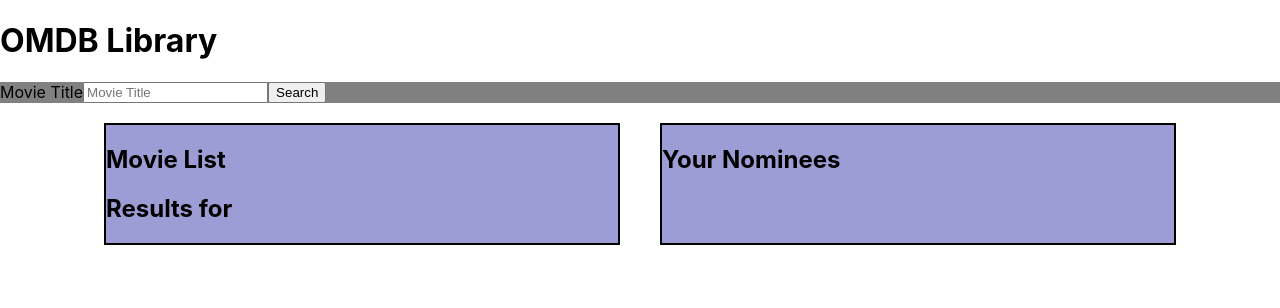
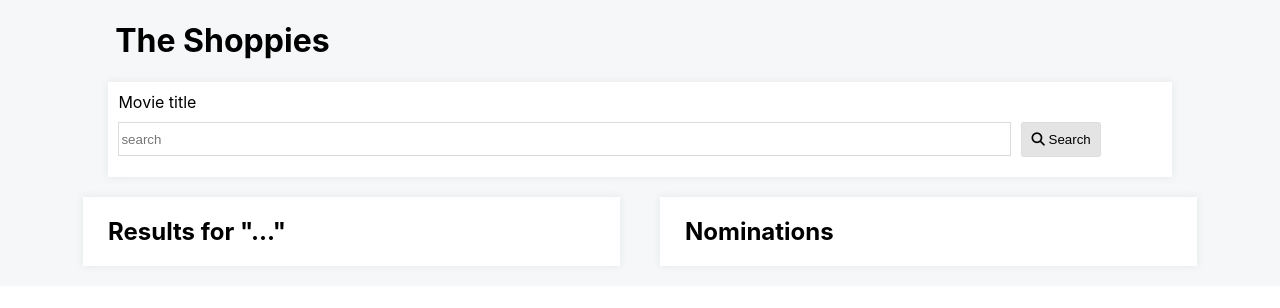
Before and after one commit to ghudachek/TheShoppies, a React (Create React App) app in the folder client/: page / in a window 1280 px wide. Shown: the top 308 px of the page. Built offline with nearby package versions, Linux system fonts and the light colour scheme.

Commit message:
mvp reached

```diff
--- a/client/public/index.html
+++ b/client/public/index.html
@@ -3,6 +3,7 @@
   <head>
     <meta charset="utf-8" />
     <link rel="icon" href="%PUBLIC_URL%/favicon.ico" />
+    <script src="https://kit.fontawesome.com/df3c347382.js" crossorigin="anonymous"></script>
     <meta name="viewport" content="width=device-width, initial-scale=1" />
     <meta name="theme-color" content="#000000" />
     <meta
--- a/client/src/App.css
+++ b/client/src/App.css
@@ -1,8 +1,14 @@
 .App {
   display: flex;
   flex-direction: column;
+  text-align: center;
+
+  background-color: #f5f7f8;
 }
-
+#shoppies {
+  text-align: left;
+  margin-left: 9vw;
+}
 .box {
   display: flex;
   justify-content: center;
@@ -12,10 +18,38 @@
 .movie-list {
   min-width: 40vw;
   margin: 20px;
-  background: rgb(157, 157, 214);
-  border: 2px solid black;
+  background: white;
+  box-shadow: 0px 0px 8px #e5e6e9;
+  text-align: left;
+  padding-left: 25px;
 }
+
 .search-section {
-  display: flex;
-  background-color: grey;
+  display: block;
+  width: 81.5vw;
+  background-color: white;
+  align-self: center;
+  padding: 10px;
+  text-align: left;
+  box-shadow: 0px 0px 8px #e5e6e9;
 }
+.label-search {
+  text-align: left;
+}
+.search-section input {
+  width: 85%;
+  height: 30px;
+  border: 1px solid #d8dce0;
+}
+button {
+  margin: 10px;
+  min-height: 35px;
+  min-width: 80px;
+  border-radius: 3px;
+  background-color: rgba(224, 224, 224, 0.849);
+  border: 1px solid rgba(216, 218, 219, 0.671);
+}
+button:hover {
+  background-color: rgba(253, 253, 253, 0.849);
+  cursor: pointer;
+}
--- a/client/src/App.js
+++ b/client/src/App.js
@@ -4,7 +4,7 @@
 function App() {
   return (
     <div className="App">
-      <h1>OMDB Library</h1>
+      <h1 id="shoppies">The Shoppies</h1>
       <GetMovies />
     </div>
   );
--- a/client/src/MovieList/GetMovies.jsx
+++ b/client/src/MovieList/GetMovies.jsx
@@ -41,8 +41,12 @@
   return (
     <>
       <div className="search-section">
-        <label htmlFor="input">Movie Title</label>
-        <input type="text" className="input" placeholder="Movie Title" />
+        <label className="label-search" htmlFor="input">
+          Movie title
+        </label>
+        <br />
+        <input type="text" className="input" placeholder="search" />
+
         <button
           className="search"
           onClick={(e) => {
@@ -51,13 +55,12 @@
             setInput(document.querySelector(".input"));
           }}
         >
-          Search
+          <i class="fas fa-search"> </i> Search
         </button>
       </div>
       <section className="box">
         <div className="movie-list">
-          <h1>Movie List</h1>
-          <h2>Results for {input?.value}</h2>
+          <h2>Results for "{input ? input.value : "..."}"</h2>
           <ul className="movies">
             {movieArr?.map((movie, index) => {
               return (
@@ -79,8 +82,7 @@
             <Popup
               content={
                 <>
-                  <b>Design your Popup</b>
-                  <p>You've reached you limit of 5 nominations!</p>
+                  <b>You've reached your limit of 5 nominations!</b>
                 </>
               }
               handleClose={togglePopup}
@@ -88,7 +90,7 @@
           )}
         </div>
         <div className="nominee-list">
-          <h1>Your Nominees</h1>
+          <h1>Nominations</h1>
           <ul className="nominees">
             <NomineeList nominees={nominees} setNominees={setNominees} />
           </ul>
--- a/client/src/Movies.jsx
+++ b/client/src/Movies.jsx
@@ -10,7 +10,6 @@
         return props.setNominees((curr) => [...curr, props.movie.Title]);
       }
     } else if (props.nominees.length === 5) {
-      console.log("you  made it to five");
       props.togglePopup();
     }
   }
```
Also changed, not shown: client/src/NomineeList/nominees.css (added).
